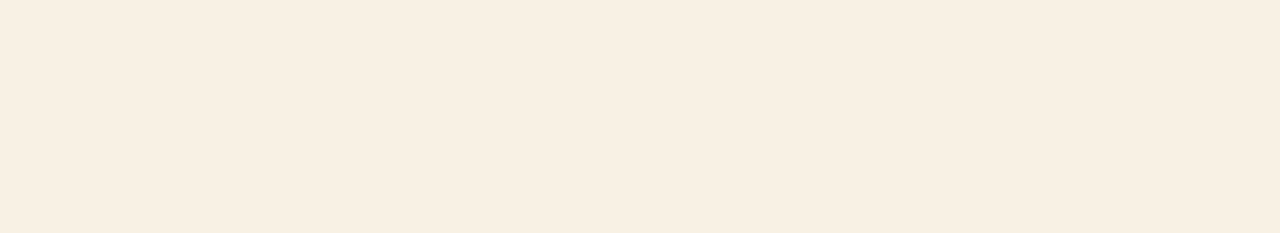
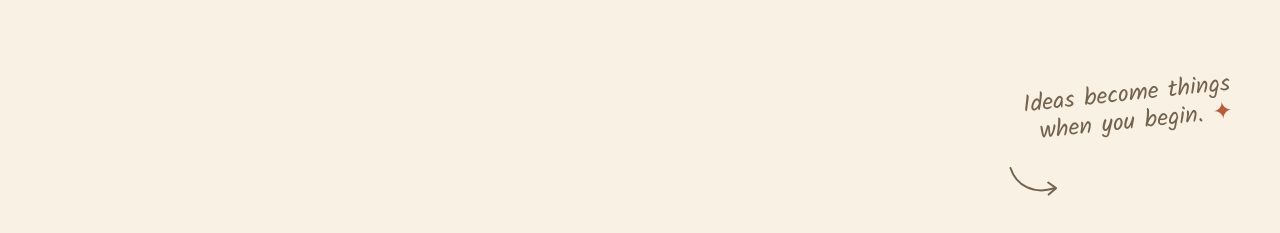
Before and after one commit to Nakshatraa-20/Trello, a React (Vite) app in the folder apps/frontend/: page /dashboard in a window 1280 px wide. Shown: the part 559-792 px from the top of the page. Built offline with nearby package versions, Linux system fonts and the light colour scheme; no server answers.

Commit message:
changed the size of personal boards

```diff
--- a/apps/frontend/src/components/Dashboard.tsx
+++ b/apps/frontend/src/components/Dashboard.tsx
@@ -216,7 +216,7 @@ function Dashboard() {
               <Link
                 key={board.id}
                 to={`/board/${board.id}`}
-                className={`group relative mt-3 flex h-40 w-60 flex-col rounded-md border border-paper-border p-6 shadow-md transition-all duration-200 hover:-translate-y-1 hover:shadow-lg ${boardColors[board.id % boardColors.length]}`}
+                className={`group relative mt-3 flex h-36 w-52 flex-col rounded-md border border-paper-border p-6 shadow-md transition-all duration-200 hover:-translate-y-1 hover:shadow-lg ${boardColors[board.id % boardColors.length]}`}
               >
                 <div
                   aria-hidden="true"
@@ -234,7 +234,7 @@ function Dashboard() {
            <div
   onClick={createPersonalBoard}
   className="
-    flex h-40 w-60 cursor-pointer flex-col
+    flex h-36 w-52 cursor-pointer flex-col
     items-center justify-center gap-3
     rounded-md
     border-2 border-dashed border-paper-border
@@ -306,7 +306,7 @@ function Dashboard() {
                       <Link
                         key={board.id}
                         to={`/board/${board.id}`}
-                        className={`group relative mt-3 flex h-40 w-60 shrink-0 flex-col rounded-md border border-paper-border p-6 shadow-lg transition-all duration-200 hover:-translate-y-1 hover:shadow-lg ${boardColors[board.id% boardColors.length]}` }
+                        className={`group relative mt-3 flex h-36 w-52 shrink-0 flex-col rounded-md border border-paper-border p-6 shadow-lg transition-all duration-200 hover:-translate-y-1 hover:shadow-lg ${boardColors[board.id% boardColors.length]}` }
                       >
                         <div
                           aria-hidden="true"
@@ -320,7 +320,7 @@ function Dashboard() {
                       </Link>
                     ))}
                     <div onClick= {()=>createWorkspaceBoards(membership.org.id)}
-                    className="h-40 w-60 flex cursor-pointer flex-col items-center justify-center gap-3 rounded-md border-2 border-dashed border-paper-border bg-paper-dark text-ink-muted transition hover:-translate-y-1">
+                    className="h-36 w-52 flex cursor-pointer flex-col items-center justify-center gap-3 rounded-md border-2 border-dashed border-paper-border bg-paper-dark text-ink-muted transition hover:-translate-y-1">
                    <div
     className="
       flex h-12 w-12 items-center justify-center
@@ -342,6 +342,21 @@ function Dashboard() {
           </div>
       </div>
       </main>
+      <div aria-hidden="true" className="pointer-events-none fixed bottom-9 right-12 z-10 h-32 w-72">
+        <p className="absolute right-0 top-1 rotate-[-6deg] text-right font-handwritten text-2xl leading-7 text-ink-muted">
+          Ideas become things<br />
+          when you begin. <span className="text-accent">✦</span>
+        </p>
+        <svg
+          className="absolute bottom-0 right-40 h-12 w-16 -rotate-6 text-ink-muted"
+          viewBox="0 0 80 56"
+          fill="none"
+          xmlns="http://www.w3.org/2000/svg"
+        >
+          <path d="M5 8C10 31 30 44 57 39" stroke="currentColor" strokeWidth="2.5" strokeLinecap="round" />
+          <path d="M50 31L59 39L49 46" stroke="currentColor" strokeWidth="2.5" strokeLinecap="round" strokeLinejoin="round" />
+        </svg>
+      </div>
     </div>
   );
 }
```
